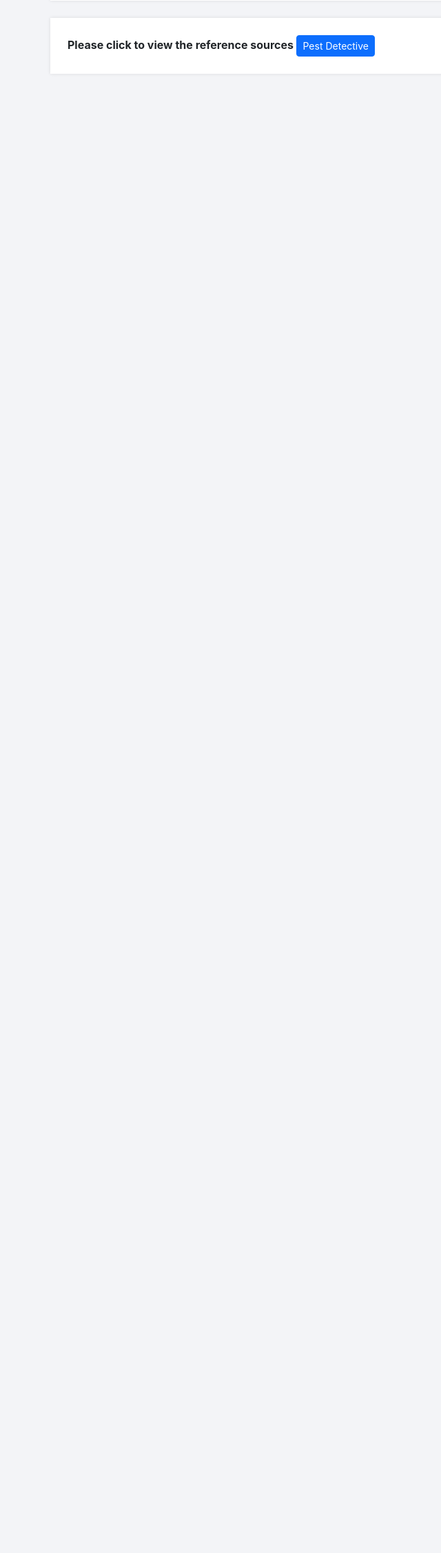
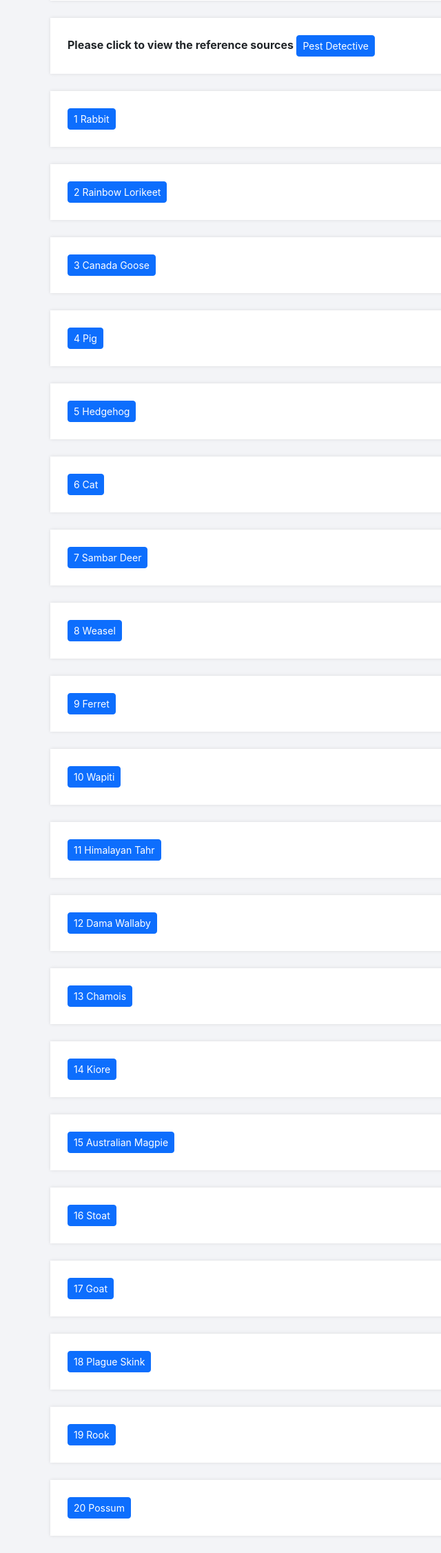
Before and after one commit to Cedar67/Biosecurity, a Flask app: template templates/source.html in a window 1280 px wide. Shown: the part 235-2487 px from the top of the page at 69% size, without its empty margins (67-707 px from the left). Before the commit the page ends 317 px from the top, so only its background shows below. Run offline with Flask 3, Linux system fonts and the light colour scheme; the template is opened without the code that fills it, so the values that code supplies are empty.

Commit message:
fix: add source link

```diff
--- a/templates/source.html
+++ b/templates/source.html
@@ -12,5 +12,122 @@
     </p>
 
 
+    <p class="fs-6"><strong></strong>
+
+<a href="https://web.archive.org/web/20220122171509/http://www.pestdetective.org.nz/culprits/rabbit/" target="_blank" class="input-lg text-center btn btn-primary btn-sm">1 Rabbit</a>
+
+
+        <p class="fs-6"><strong></strong>
+            <a href="
+https://web.archive.org/web/20220130224820/http://pestdetective.org.nz/culprits/rainbow-lorikeet/" target="_blank" class="input-lg text-center btn btn-primary btn-sm">2
+Rainbow Lorikeet</a>
+
+    <p class="fs-6"><strong></strong>
+        <a href="
+https://web.archive.org/web/20220123194320/http://pestdetective.org.nz/culprits/canada-goose/" target="_blank" class="input-lg text-center btn btn-primary btn-sm">
+3
+Canada Goose</a>
+
+<p class="fs-6"><strong></strong>
+    <a href="
+
+https://web.archive.org/web/20220122172002/http://www.pestdetective.org.nz/culprits/pig/" target="_blank" class="input-lg text-center btn btn-primary btn-sm">4
+Pig</a>
+
+<p class="fs-6"><strong></strong>
+    <a href="
+
+https://web.archive.org/web/20220122172202/http://www.pestdetective.org.nz/culprits/hedgehog/" target="_blank" class="input-lg text-center btn btn-primary btn-sm">5
+Hedgehog</a>
+
+<p class="fs-6"><strong></strong>
+    <a href="
+
+https://web.archive.org/web/20220122172202/http://www.pestdetective.org.nz/culprits/cat/" target="_blank" class="input-lg text-center btn btn-primary btn-sm">6
+Cat</a>
+
+<p class="fs-6"><strong></strong>
+    <a href="
+
+https://web.archive.org/web/20220122172202/http://www.pestdetective.org.nz/culprits/sambar-deer/" target="_blank" class="input-lg text-center btn btn-primary btn-sm">7
+Sambar Deer</a>
+
+<p class="fs-6"><strong></strong>
+    <a href="
+
+https://web.archive.org/web/20220122171918/http://www.pestdetective.org.nz/culprits/weasel/" target="_blank" class="input-lg text-center btn btn-primary btn-sm">8
+Weasel</a>
+
+<p class="fs-6"><strong></strong>
+    <a href="
+
+https://web.archive.org/web/20220122172202/http://www.pestdetective.org.nz/culprits/ferret/" target="_blank" class="input-lg text-center btn btn-primary btn-sm">9
+Ferret</a>
+
+<p class="fs-6"><strong></strong>
+    <a href="
+
+https://web.archive.org/web/20220122172202/http://www.pestdetective.org.nz/culprits/new-culprit-page-2/" target="_blank" class="input-lg text-center btn btn-primary btn-sm">10
+Wapiti</a>
+
+<p class="fs-6"><strong></strong>
+    <a href="
+
+https://web.archive.org/web/20220123194934/http://pestdetective.org.nz/culprits/himalayan-tahr-thar/" target="_blank" class="input-lg text-center btn btn-primary btn-sm">11
+Himalayan Tahr</a>
+
+<p class="fs-6"><strong></strong>
+    <a href="
+
+https://web.archive.org/web/20220122172202/http://www.pestdetective.org.nz/culprits/new-culprit-page-4/" target="_blank" class="input-lg text-center btn btn-primary btn-sm">12
+Dama Wallaby</a>
+
+<p class="fs-6"><strong></strong>
+    <a href="
+
+https://web.archive.org/web/20220122172202/http://www.pestdetective.org.nz/culprits/chamois/" target="_blank" class="input-lg text-center btn btn-primary btn-sm">13
+Chamois</a>
+
+<p class="fs-6"><strong></strong>
+    <a href="
+
+https://web.archive.org/web/20220123194643/http://pestdetective.org.nz/culprits/kiore/" target="_blank" class="input-lg text-center btn btn-primary btn-sm">14
+Kiore</a>
+
+<p class="fs-6"><strong></strong>
+    <a href="
+
+https://web.archive.org/web/20220122172202/http://www.pestdetective.org.nz/culprits/australian-magpie/" target="_blank" class="input-lg text-center btn btn-primary btn-sm">15
+Australian Magpie</a>
+
+<p class="fs-6"><strong></strong>
+    <a href="
+
+https://web.archive.org/web/20220122171835/http://www.pestdetective.org.nz/culprits/stoat/" target="_blank" class="input-lg text-center btn btn-primary btn-sm">16
+Stoat</a>
+
+<p class="fs-6"><strong></strong>
+    <a href="
+
+https://web.archive.org/web/20220122172202/http://www.pestdetective.org.nz/culprits/goat/" target="_blank" class="input-lg text-center btn btn-primary btn-sm">17
+Goat</a>
+
+<p class="fs-6"><strong></strong>
+    <a href="
+
+https://web.archive.org/web/20220123194508/http://pestdetective.org.nz/culprits/plague-rainbow-skink/" target="_blank" class="input-lg text-center btn btn-primary btn-sm">18
+Plague Skink</a>
+
+<p class="fs-6"><strong></strong>
+    <a href="
+
+https://web.archive.org/web/20220120070422/https://pestdetective.org.nz/culprits/rook/" target="_blank" class="input-lg text-center btn btn-primary btn-sm">19
+Rook</a>
+
+<p class="fs-6"><strong></strong>
+    <a href="
+
+https://web.archive.org/web/20220122172202/http://www.pestdetective.org.nz/culprits/possum/" target="_blank" class="input-lg text-center btn btn-primary btn-sm">20
+Possum</a>
 
 {% endblock %}
```
